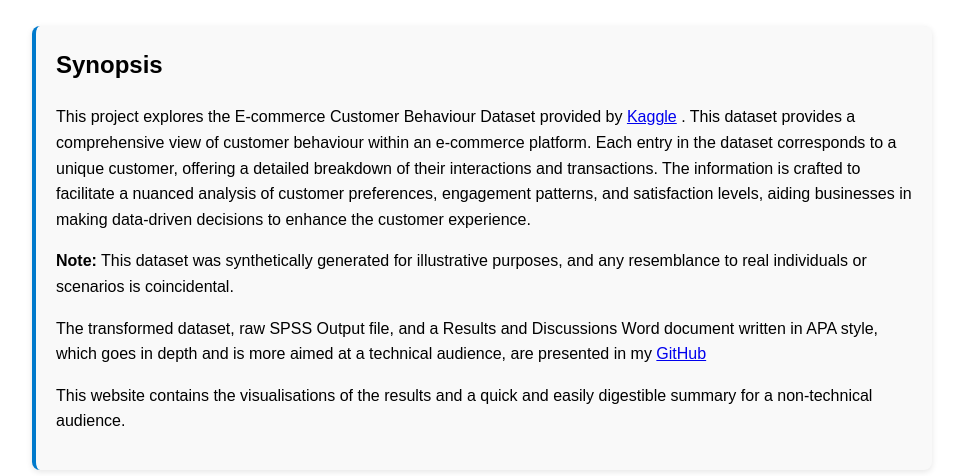
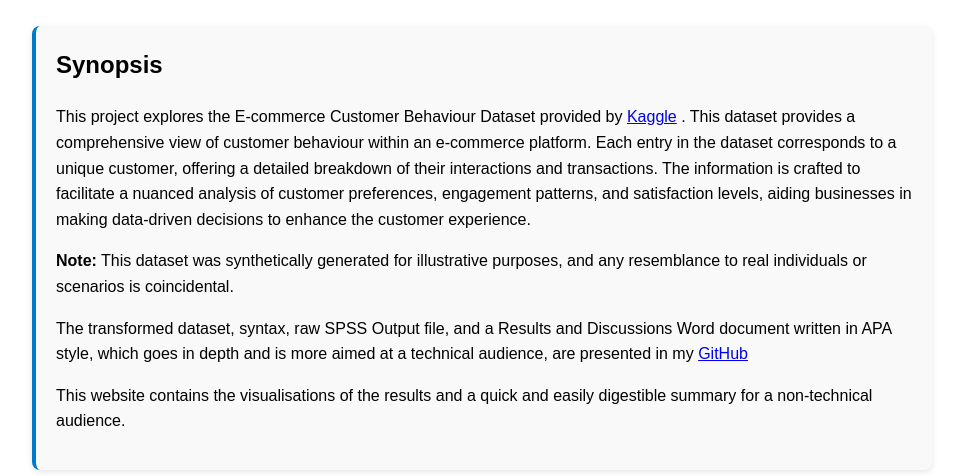
Before and after one commit to OmoredeIguma/Website-Hosting-E-Commerce.github.io, a plain HTML site: page index.html in a window 1280 px wide. Shown: the part 105-581 px from the top of the page, without its empty margins (158-1119 px from the left). Drawn offline with Linux system fonts and the light colour scheme.

Commit message:
Update index.html

```diff
--- a/index.html
+++ b/index.html
@@ -47,7 +47,7 @@ This project explores the E-commerce Customer Behaviour Dataset provided by <a h
 . This dataset provides a comprehensive view of customer behaviour within an e-commerce platform. Each entry in the dataset corresponds to a unique customer, offering a detailed breakdown of their interactions and transactions. The information is crafted to facilitate a nuanced analysis of customer preferences, engagement patterns, and satisfaction levels, aiding businesses in making data-driven decisions to enhance the customer experience.  </p>
     <p>
       <b>Note:</b> This dataset was synthetically generated for illustrative purposes, and any resemblance to real individuals or scenarios is coincidental.    </p>
-<p> The transformed dataset, raw SPSS Output file, and a Results and Discussions Word document written in APA style, which goes in depth and is more aimed at a technical audience, are presented in my <a href="https://github.com/OmoredeIguma/Consumer-Behavior-Analysis-in-E-Commerce" target="_blank">GitHub</a>
+<p> The transformed dataset, syntax, raw SPSS Output file, and a Results and Discussions Word document written in APA style, which goes in depth and is more aimed at a technical audience, are presented in my <a href="https://github.com/OmoredeIguma/Consumer-Behavior-Analysis-in-E-Commerce" target="_blank">GitHub</a>
   <p>This website contains the visualisations of the results and a quick and easily digestible summary for a non-technical audience.</p>
   </div>
 
```
